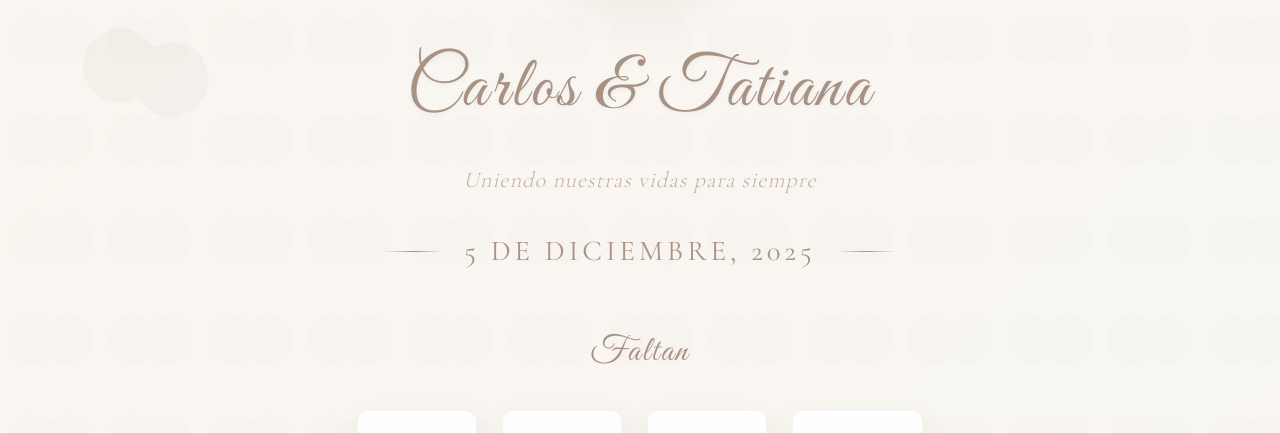
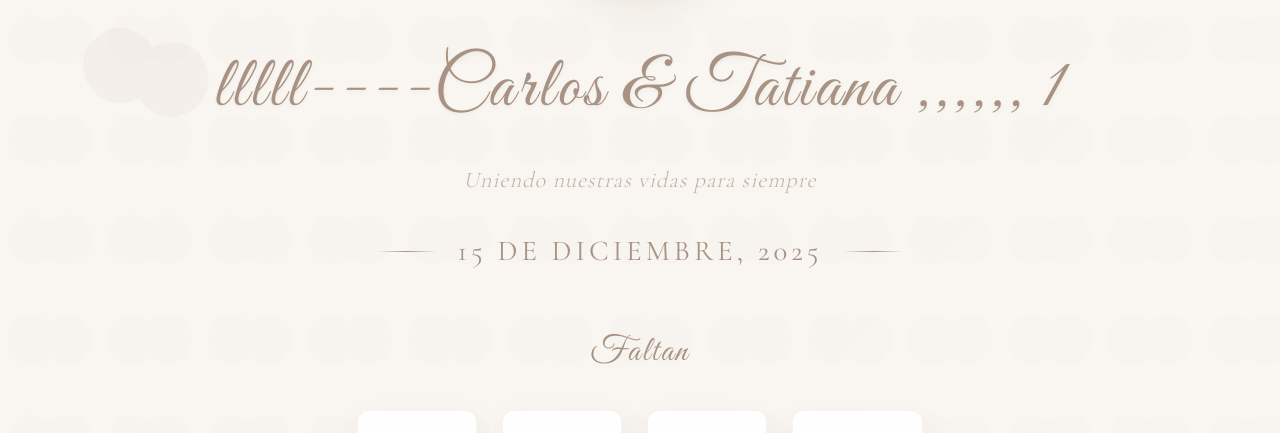
Before and after one commit to Saul1023/invitacion_boda, a plain HTML site: page index.html in a window 1280 px wide. Shown: the part 293-726 px from the top of the page. Drawn offline with nearby package versions, Linux system fonts and the light colour scheme.

Commit message:
Marca de agua

```diff
--- a/index.html
+++ b/index.html
@@ -3,7 +3,7 @@
 <head>
     <meta charset="UTF-8">
     <meta name="viewport" content="width=device-width, initial-scale=1.0">
-    <title>Carlos & Tatiana - Nuestra Boda</title>
+    <title>CreaGrafica ---cArl0s & latiAna - Nuestra Boda</title>
     <link rel="preconnect" href="https://fonts.googleapis.com">
     <link rel="preconnect" href="https://fonts.gstatic.com" crossorigin>
     <link href="https://fonts.googleapis.com/css2?family=Cormorant+Garamond:wght@300;400;600&family=Great+Vibes&display=swap" rel="stylesheet">
@@ -28,11 +28,12 @@
             <div class="header-image">
                 <img src="img/logodorado.png" alt="Carlos y Tatiana" class="couple-image">
             </div>
-            <h1>Carlos & Tatiana</h1>
+            <h1>lllll----Carlos & Tatiana ,,,,,, 1</h1>
             <p class="subtitle">Uniendo nuestras vidas para siempre</p>
             <div class="date-decoration">
                 <span class="decoration-line"></span>
-                <p class="date">5 de Diciembre, 2025</p>
+                <!-- Fecha de la boda MODIFICADA 5 DE DISIEMBRE LA CORRECTA -->
+                <p class="date">15 de Diciembre, 2025</p>
                 <span class="decoration-line"></span>
             </div>
 
```
